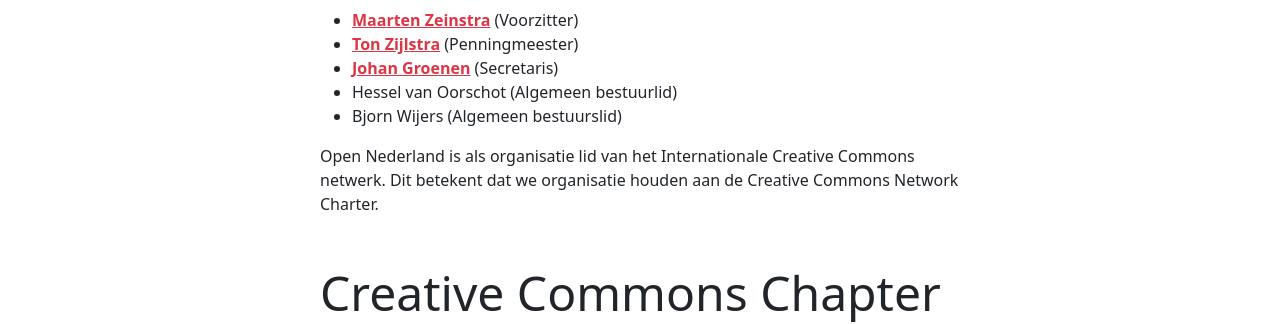
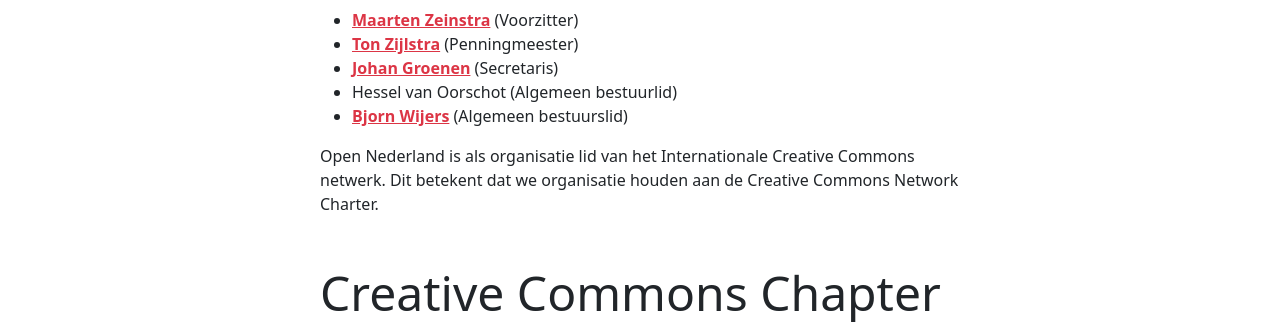
Before and after one commit to opennederland/www.opennederland.nl, a Jekyll site: the page built from pages/vereniging.md, in a window 1280 px wide. Shown: the part 448-772 px from the top of the page. Built offline with Jekyll 4.4.1, drawn with Linux system fonts in a browser that asks for light colours; part of the change alters nothing that is shown.

```diff
--- a/pages/vereniging.md
+++ b/pages/vereniging.md
@@ -16,7 +16,7 @@ Het bestuur van Open Nederland bestaat uit:
 - [Ton Zijlstra](https://www.zylstra.org/) (Penningmeester)
 - [Johan Groenen](https://www.jgroenen.nl) (Secretaris)
 - Hessel van Oorschot (Algemeen bestuurlid)
-- Bjorn Wijers (Algemeen bestuurslid)
+- [Bjorn Wijers](https://burobjorn.nl) (Algemeen bestuurslid)
 
 Open Nederland is als organisatie lid van het Internationale Creative Commons netwerk. Dit betekent dat we organisatie houden aan de Creative Commons Network Charter.
 
```
